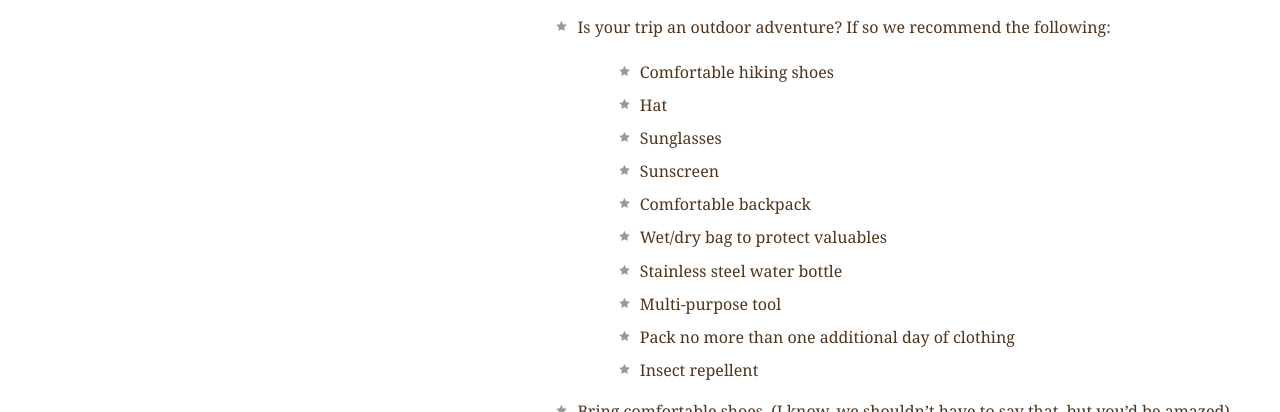
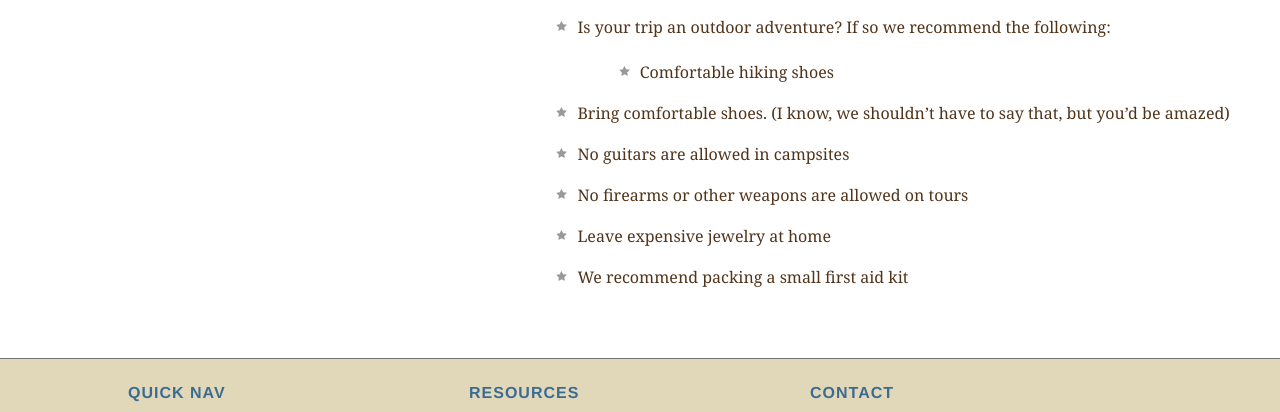
Before and after one commit to kebronDaniel/Explore-California, a plain HTML site: page resources.html in a window 1280 px wide. Shown: the part 1975-2387 px from the top of the page. Drawn offline with Linux system fonts and the light colour scheme.

Commit message:
edit to be rolled back

```diff
--- a/resources.html
+++ b/resources.html
@@ -95,15 +95,7 @@
             <li>Is your trip an outdoor adventure? If so we recommend the following:
               <ul>
                 <li>Comfortable hiking shoes</li>
-                <li>Hat</li>
-                <li>Sunglasses</li>
-                <li>Sunscreen</li>
-                <li>Comfortable backpack</li>
-                <li>Wet/dry bag to protect valuables</li>
-                <li>Stainless steel water bottle</li>
-                <li>Multi-purpose tool</li>
-                <li>Pack no more than one additional day of clothing</li>
-                <li>Insect repellent</li>
+
 
               </ul>
             </li>
```
